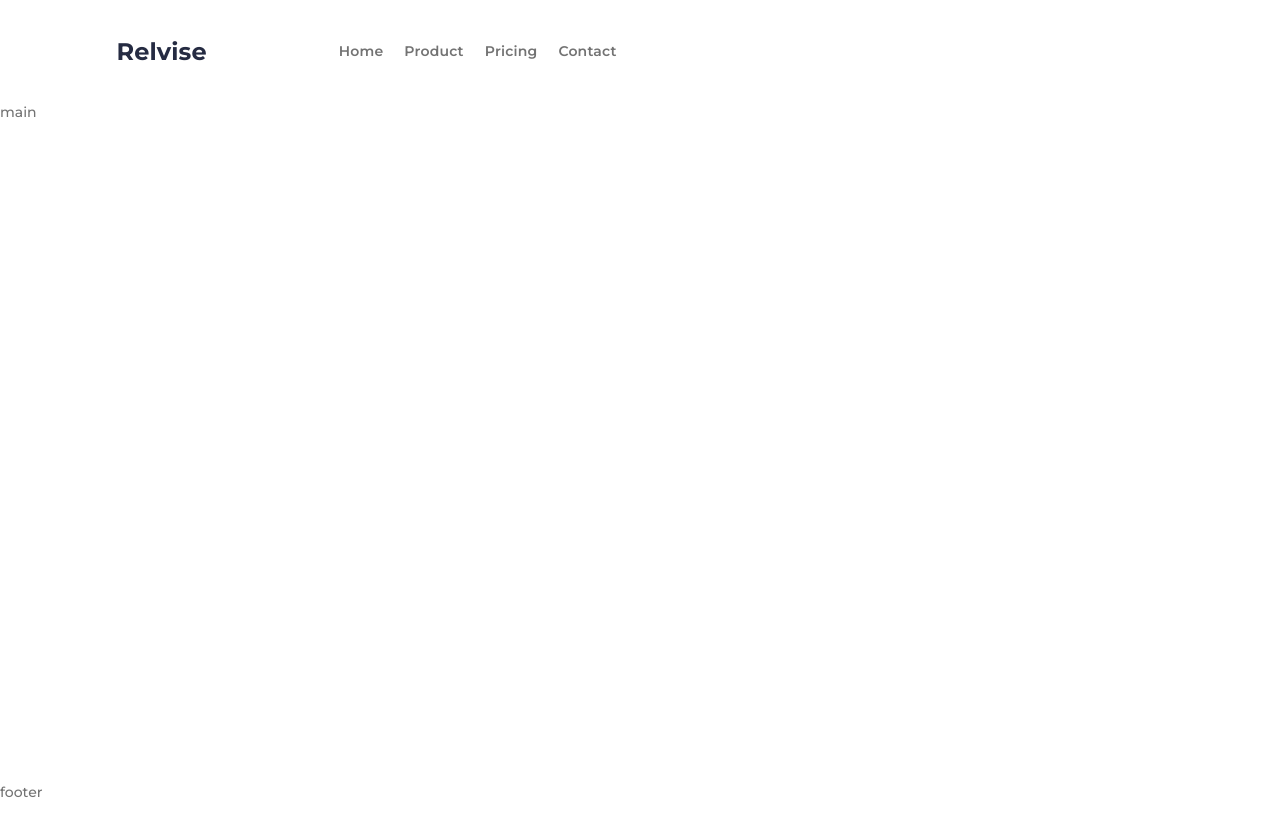
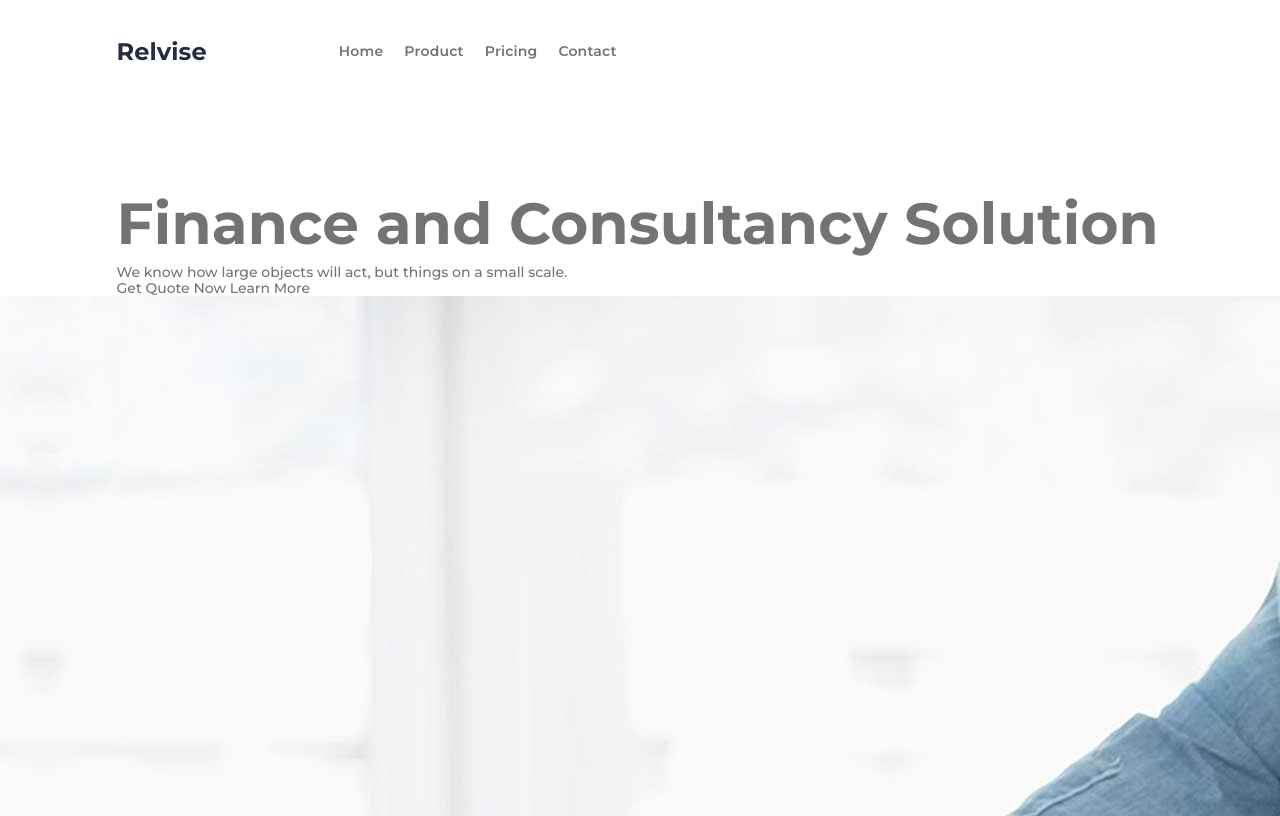
Before and after one commit to A1exFox/eduProjects, a plain HTML site: page relvise/repeat_2/index.html in a window 1280 px wide. Shown: the top 816 px of the page. Drawn offline with Linux system fonts and the light colour scheme.

Commit message:
feat: +welcome[html only]

```diff
--- a/relvise/repeat_2/index.html
+++ b/relvise/repeat_2/index.html
@@ -34,7 +34,21 @@
         </div>
       </div>
     </header>
-    <main class="main">main</main>
+    <main class="main">
+      <section class="main__welcome welcome">
+        <div class="welcome__container container">
+          <h1 class="welcome__title">Finance and Consultancy Solution</h1>
+          <div class="welcome__text">We know how large objects will act, but things on a small scale.</div>
+          <div class="welcome__buttons">
+            <a href="#" class="welcome__link">Get Quote Now</a>
+            <a href="#" class="welcome__link">Learn More</a>
+          </div>
+        </div>
+        <div class="welcome__image">
+          <img src="img/welcome/consultance.jpg" alt="">
+        </div>
+      </section>
+    </main>
     <footer class="footer">footer</footer>
   </div>
   <script src="js/script.js"></script>
--- a/relvise/repeat_2/scss/style.scss
+++ b/relvise/repeat_2/scss/style.scss
@@ -190,6 +190,30 @@ body.activemenu {
 // ----------------------------------- main
 .main {
   flex: 1 0 auto;
+  // ----------------------------- elements
+
+  &__welcome {
+    margin: 80px 0 0 0;
+  }
+  // ----------------------------- objects
+
+  .welcome {
+    &__container {}
+    &__title {
+      //styleName: h1;
+      font-family: Montserrat;
+      font-size: 58px;
+      font-weight: 800;
+      line-height: 80px;
+      letter-spacing: 0.20000000298023224px;
+      text-align: left;
+
+    }
+    &__text {}
+    &__buttons {}
+    &__link {}
+    &__image {}
+  }
 }
 // ----------------------------------- footer
 .footer {}
```
Also changed, not shown: relvise/repeat_2/css/normalize.css, relvise/repeat_2/css/style.css, relvise/repeat_2/img/welcome/consultance.jpg (added).
